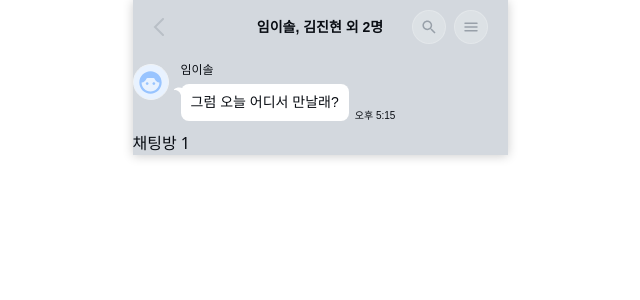
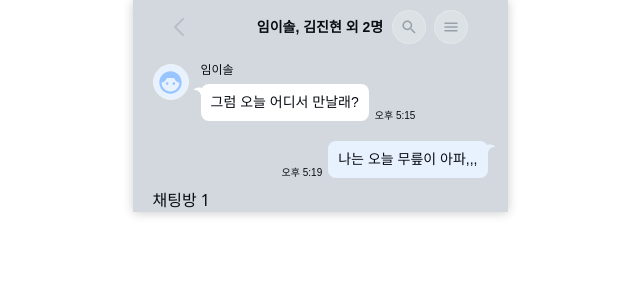
Before and after one commit to CEOS-Developers/react-messenger-21th, a React (Vite) app: page /chatroom/1 in a window 1280 px wide. Shown: the top 300 px of the page, without its empty margins (320-960 px from the left). Built offline with nearby package versions, Linux system fonts and the light colour scheme; a web font is replaced by a local one.

Commit message:
feat: 보낸 메시지 UI 구현

```diff
--- /dev/null
+++ b/src/pages/ChatRoom/components/SentMessage.tsx
@@ -0,0 +1,15 @@
+import SentArrow from '@/assets/icons/sentArrow.svg?react';
+import Message from './Message';
+
+export default function SentMessage() {
+	return (
+		<div className="flex justify-end py-2.5">
+			<div className="caption2-regular mr-1.5 mt-auto">오후 5:19</div>
+
+			<Message isReceived={false}>
+				<SentArrow className="absolute top-[0.1563rem] -right-2" />
+				나는 오늘 무릎이 아파,,,
+			</Message>
+		</div>
+	);
+}
--- a/src/pages/ChatRoom/index.tsx
+++ b/src/pages/ChatRoom/index.tsx
@@ -1,14 +1,16 @@
 import TopBar from '@/components/TopBar';
 import { useParams } from 'react-router-dom';
 import RcvdMessage from './components/RcvdMessage';
+import SentMessage from './components/SentMessage';
 
 export default function ChatRoom() {
 	const { chatRoomId } = useParams();
 
 	return (
-		<div className="bg-black-200">
+		<div className="bg-black-200 px-5">
 			<TopBar content="임이솔, 김진현 외 2명" onClickContent={() => console.log('')} />
 			<RcvdMessage />
+			<SentMessage />
 			채팅방 {chatRoomId}
 		</div>
 	);
```
Also changed, not shown: src/assets/icons/sentArrow.svg (added).
